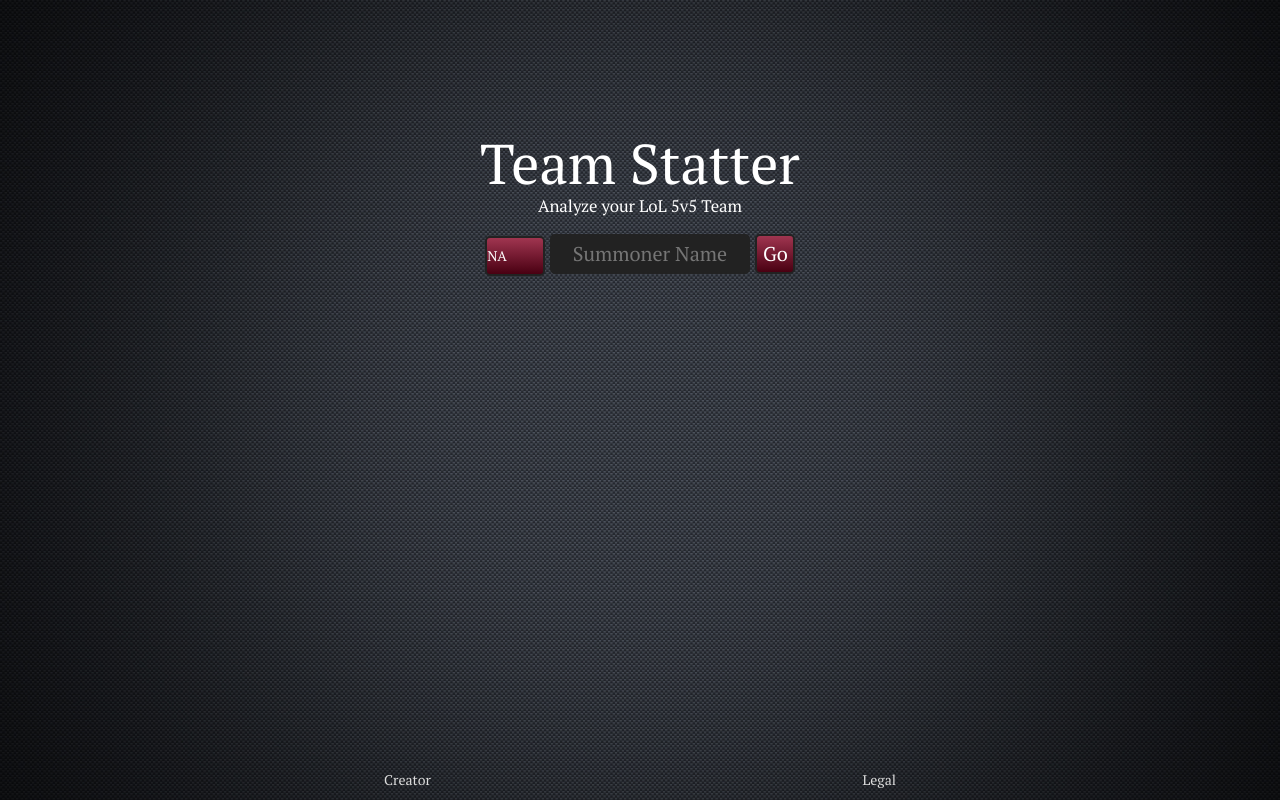
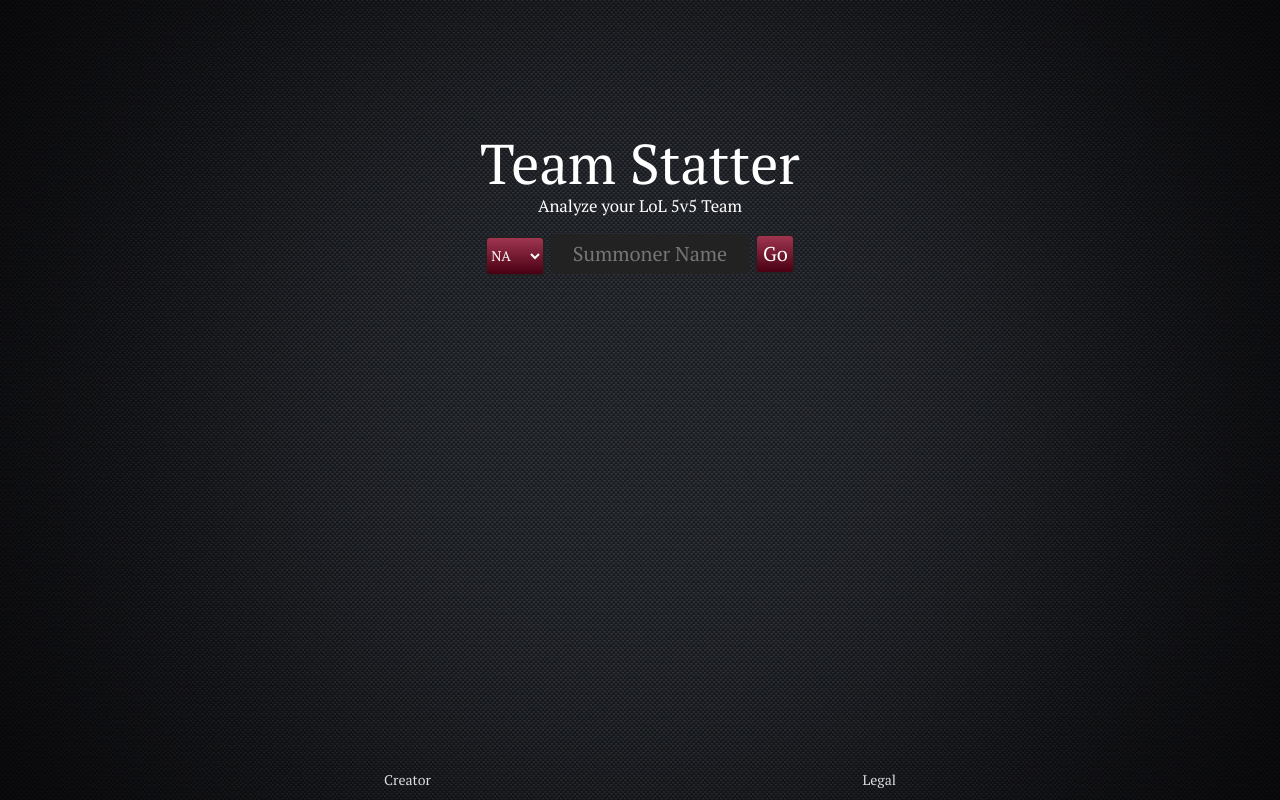
Before and after one commit to jordancaudill/twitterprez, a website: page public/index.html in a window 1280 px wide. Drawn offline with nearby package versions, Linux system fonts and the light colour scheme.

Commit message:
maybe it ?

```diff
--- a/public/app/app.js
+++ b/public/app/app.js
@@ -309,7 +309,7 @@
                     //define chart options here
                     datasetFill : false,
                     bezierCurve : false,
-                    scaleGridLineColor : "#888888",
+                    scaleGridLineColor : "#666666",
                     scaleFontSize: 16,
                     tooltipFontSize: 16,
                     scaleFontColor: "#cccccc",
--- a/public/style/index.scss
+++ b/public/style/index.scss
@@ -2,7 +2,7 @@
 
 body{
   text-align: center;
-  background: url(../img/background5.jpg) no-repeat center center fixed;
+  background: url(../img/background6.jpg) no-repeat center center fixed;
   background-size: cover;
   -webkit-background-size: cover;
   -moz-background-size: cover;
@@ -42,7 +42,6 @@
     font-size: 20px;
 
     #region {
-      -webkit-appearance: none;
       background: -webkit-linear-gradient($brand, $brand-dark); /* For Safari 5.1 to 6.0 */
       background: -o-linear-gradient($brand, $brand-dark); /* For Opera 11.1 to 12.0 */
       background: -moz-linear-gradient($brand, $brand-dark); /* For Firefox 3.6 to 15 */
```
Also changed, not shown: public/img/background6.jpg (added), public/style/index.css, 1 other file.
